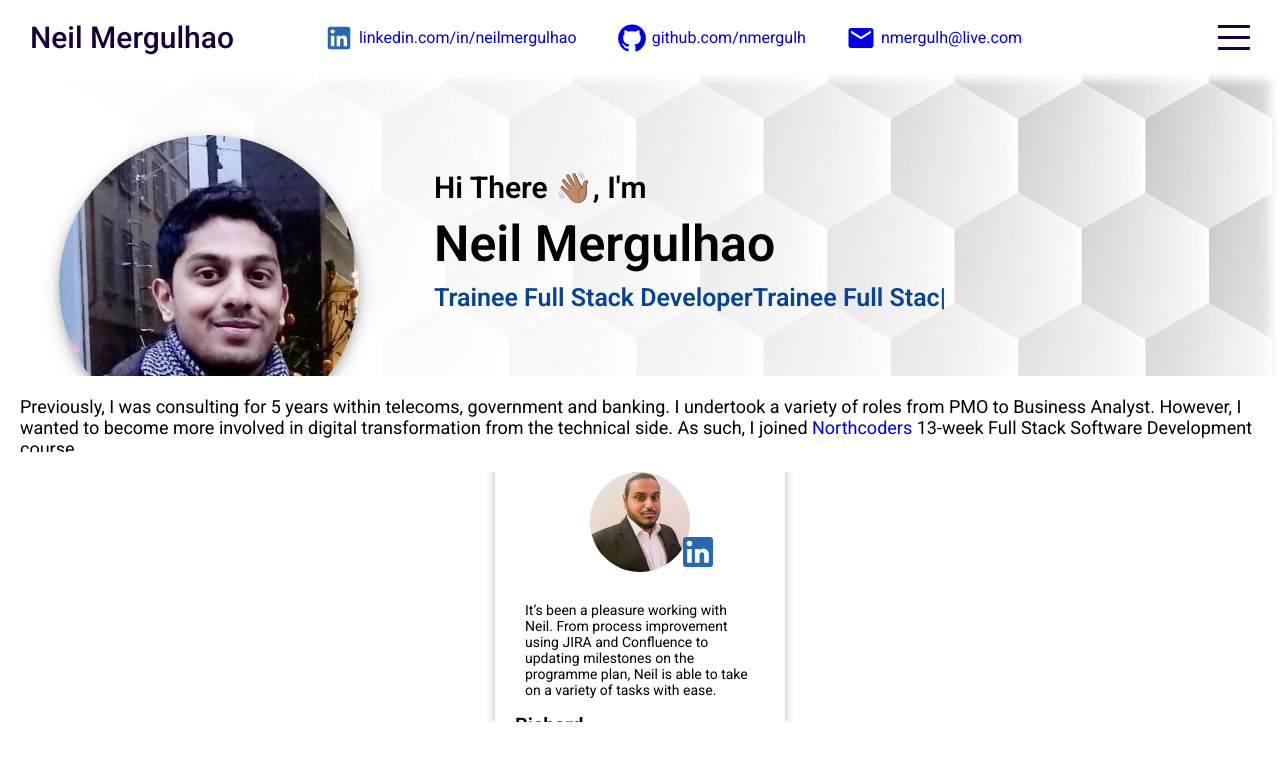
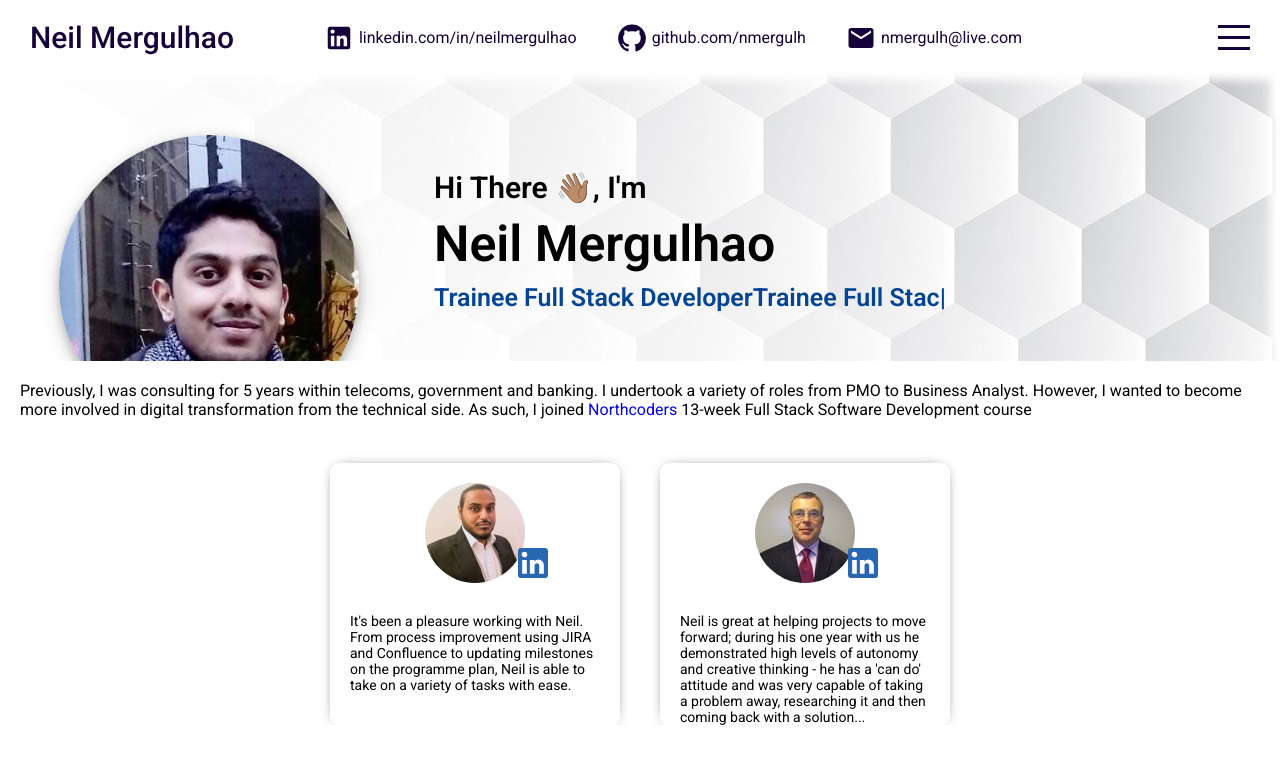
Before and after one commit to nmergulh/portfolio-website, a React (Create React App) app: page / in a window 1280 px wide. Shown: the top 764 px of the page. Built offline with nearby package versions, Linux system fonts and the light colour scheme.

Commit message:
added testimonals map

```diff
--- a/src/components/intro/Intro.jsx
+++ b/src/components/intro/Intro.jsx
@@ -3,6 +3,7 @@ import KeyboardArrowDownIcon from "@mui/icons-material/KeyboardArrowDown";
 import LinkedInIcon from "@mui/icons-material/LinkedIn";
 import { init } from "ityped";
 import { useEffect, useRef } from "react";
+import { testimonialData } from "../../data";
 
 export default function Intro() {
   const textRef = useRef();
@@ -50,22 +51,22 @@ export default function Intro() {
         </div>
         <div className="testimonials">
           <div className="container">
-            <div className="card">
-              <div className="top">
-                <img src="assets/richHMCTS.jpeg" alt="Richard Cabral" />
-                <LinkedInIcon sx={{ color: "#2867B2" }} className="linkedin" />
+            {testimonialData.map((data) => (
+              <div className="card" key={data.id}>
+                <div className="top">
+                  <img src={data.img} alt={data.name} />
+                  <LinkedInIcon
+                    sx={{ color: "#2867B2" }}
+                    className="linkedin"
+                  />
+                </div>
+                <div className="center">{data.desc}</div>
+                <div className="bottom">
+                  <h3>{data.name}</h3>
+                  <h4>{data.title}</h4>
+                </div>
               </div>
-              <div className="center">
-                It’s been a pleasure working with Neil. From process improvement
-                using JIRA and Confluence to updating milestones on the
-                programme plan, Neil is able to take on a variety of tasks with
-                ease.
-              </div>
-              <div className="bottom">
-                <h3>Richard</h3>
-                <h4>Senior Consultant at P2 Consulting</h4>
-              </div>
-            </div>
+            ))}
           </div>
         </div>
       </div>
--- a/src/components/intro/intro.scss
+++ b/src/components/intro/intro.scss
@@ -22,7 +22,7 @@
     .topLeft {
       position: relative;
       flex: 0.3;
-      z-index: 2;
+      z-index: 1;
       overflow-x: visible;
 
       .imgContainer {
@@ -55,7 +55,7 @@
     .topRight {
       flex: 0.7;
       position: relative;
-      z-index: 2;
+      z-index: 1;
 
       .wrapper {
         margin-top: 100px;
@@ -111,8 +111,8 @@
     .profileDescription {
       h4 {
         margin-left: 20px;
-        margin-bottom: 10px;
-        font-size: 18px;
+        padding-bottom: 20px;
+        font-size: 16px;
         font-weight: normal;
         a {
           text-decoration: none;
@@ -132,15 +132,22 @@
         display: flex;
         align-items: center;
         justify-content: center;
+        flex-wrap: wrap;
 
         .card {
           width: 250px;
-          height: 100%;
+          height: 79%;
           border-radius: 10px;
           box-shadow: 0px 0px 15px -8px black;
           flex-direction: column;
           justify-content: space-around;
           padding: 20px;
+          overflow-y: hidden;
+          margin: 20px;
+
+          &:hover {
+            transform: scale(1.1);
+          }
 
           .top {
             display: flex;
@@ -154,24 +161,25 @@
 
             .linkedin {
               align-self: flex-end;
-              z-index: 2;
               height: 40px;
               width: 40px;
-              z-index: 2;
               position: absolute;
               margin-left: 115px;
+              z-index: 1;
             }
           }
 
           .center {
             font-size: 14px;
-            padding: 10px;
+            padding-top: 10px;
+            padding-bottom: 10px;
+            height: 120px;
           }
 
           .bottom {
             h3 {
               margin-top: 5px;
-              font-size: 20px;
+              font-size: 18px;
               margin-bottom: 5px;
             }
 
--- a/src/components/menu/menu.scss
+++ b/src/components/menu/menu.scss
@@ -30,6 +30,10 @@
 
     li {
       margin-bottom: 20px;
+      font-size: 30px;
+      @media (max-width: 570px) {
+        font-size: 25px;
+      }
       a {
         font-size: inherit;
         color: inherit;
--- a/src/components/topbar/Topbar.jsx
+++ b/src/components/topbar/Topbar.jsx
@@ -15,7 +15,7 @@ export default function Topbar({ menuOpen, setMenuOpen }) {
             target="_blank"
             rel="noopener noreferrer"
           >
-            <LinkedIn className="icon" sx={{ color: "#2867B2" }} />
+            <LinkedIn className="icon" />
             <span>linkedin.com/in/neilmergulhao</span>
           </a>
           <a
--- a/src/components/topbar/topbar.scss
+++ b/src/components/topbar/topbar.scss
@@ -26,23 +26,28 @@
         color: inherit;
         margin-right: 50px;
         @media (max-width: 570px) {
+          font-size: 25px;
+          margin-right: 10px;
+        }
+        @media (max-width: 400px) {
           font-size: 20px;
           margin-right: 10px;
         }
       }
       .itemContainer {
         display: flex;
+        color: inherit;
         align-items: center;
         margin-left: 40px;
         text-decoration: none;
-        @media (max-width: 1100px) {
+        @media (max-width: 600px) {
           margin-left: 10px;
         }
 
         .icon {
           font-size: 30px;
           margin-right: 5px;
-          @media (max-width: 1100px) {
+          @media (max-width: 600px) {
             margin-right: 0px;
           }
         }
@@ -72,6 +77,7 @@
           background-color: $maincolor;
           transform-origin: left;
           transition: all 2s ease;
+          z-index: 3;
         }
       }
     }
--- a/src/data.js
+++ b/src/data.js
@@ -129,3 +129,20 @@ export const backend = [
     img: "https://encrypted-tbn0.gstatic.com/images?q=tbn:ANd9GcRKvdHn8GmPGCO0y3SJqNHACygpm0h9VycMHg&usqp=CAU",
   },
 ];
+
+export const testimonialData = [
+  {
+    id: 1,
+    name: "Richard Cabral",
+    title: "Senior Consultant at P2 Consulting",
+    img: "assets/richHMCTS.jpeg",
+    desc: "It's been a pleasure working with Neil. From process improvement using JIRA and Confluence to updating milestones on the programme plan, Neil is able to take on a variety of tasks with ease.",
+  },
+  {
+    id: 2,
+    name: "Richard Pople",
+    title: "OSS specialist at Virgin Media",
+    img: "assets/richVirginMedia.jpeg",
+    desc: "Neil is great at helping projects to move forward; during his one year with us he demonstrated high levels of autonomy and creative thinking - he has a 'can do' attitude and was very capable of taking a problem away, researching it and then coming back with a solution...",
+  },
+];
```
Also changed, not shown: public/assets/RichVirginMedia.jpeg (added).
